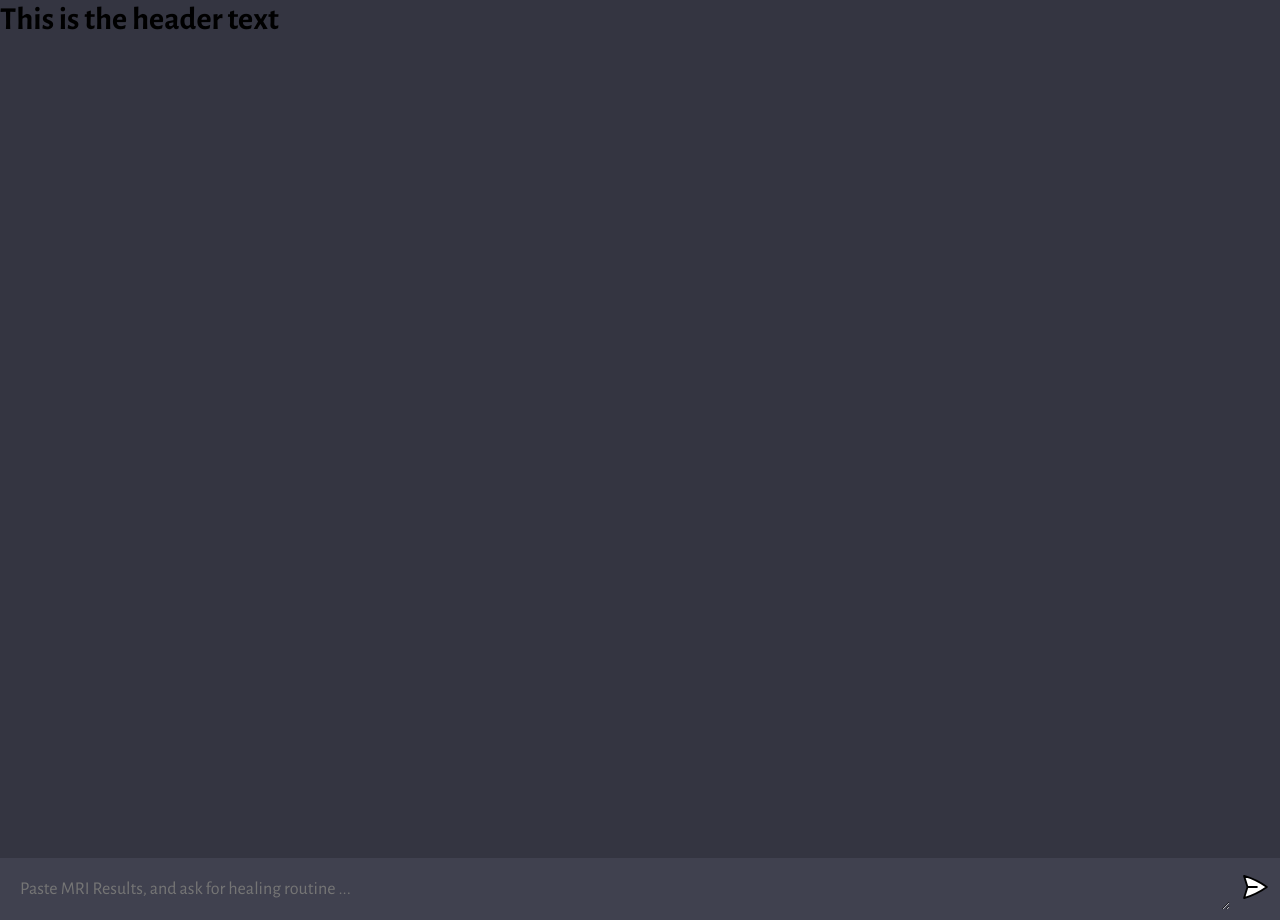
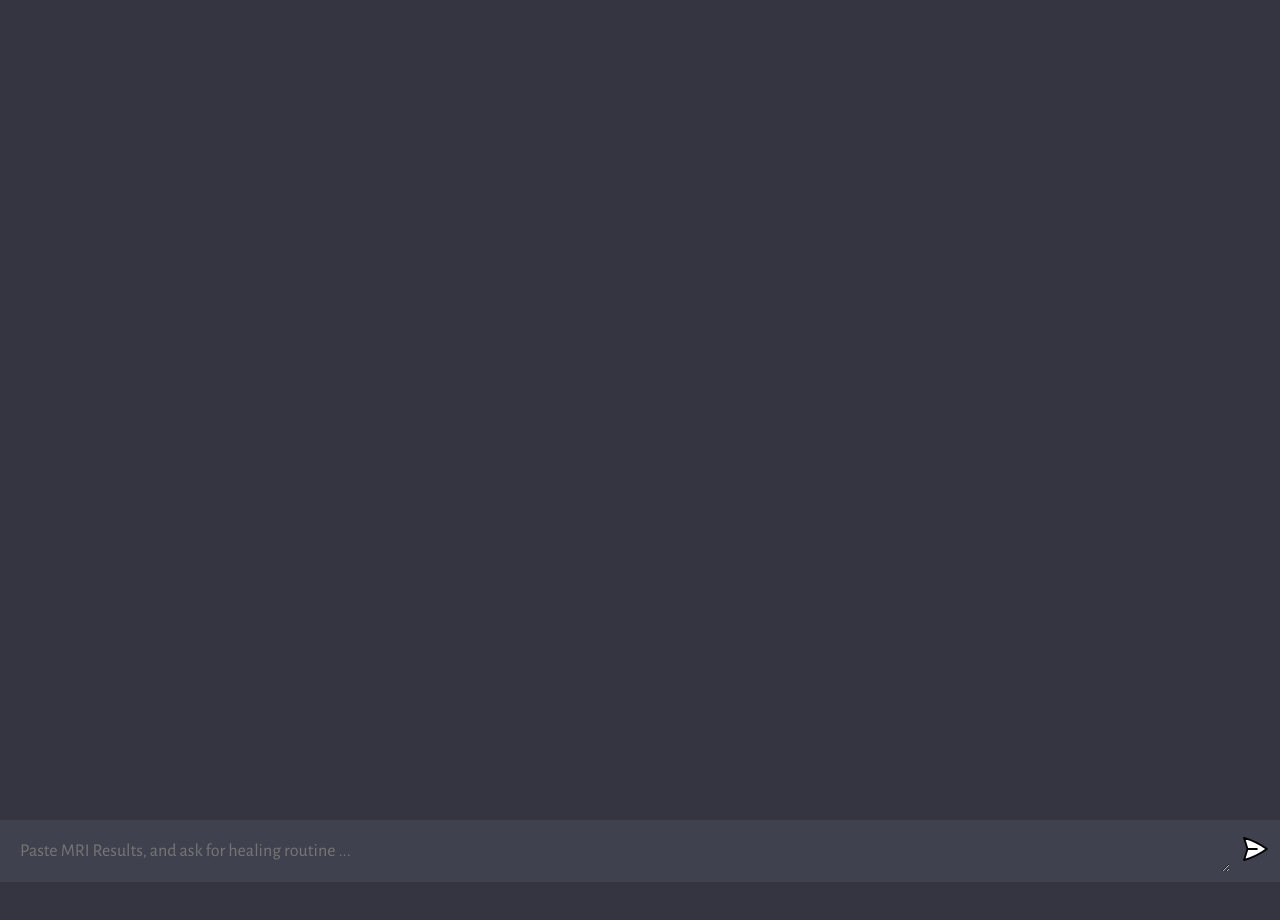
Before and after one commit to bramosman/GPT-connect, a website built with Vite: page client/index.html in a window 1280 px wide. After the commit the page ends 882 px from the top, so only its background shows below. Built offline with nearby package versions, Linux system fonts and the light colour scheme.

Commit message:
remove header

```diff
--- a/client/index.html
+++ b/client/index.html
@@ -1,7 +1,5 @@
 <!DOCTYPE html>
 <html lang="en">
-  <header>
-  <h1>This is the header text</h1>
 </header>
   <head>
     <meta charset="UTF-8" />
@@ -13,7 +11,6 @@
   <body>
     <div id="app"></div>
       <div id="chat_container"></div>
-
       <form>
         <textarea name="prompt" rows="1" cols="1" placeholder="Paste MRI Results, and ask for healing routine ..."></textarea>
         <button type="submit"><img src="assets/send.svg" alt="send" />
```
